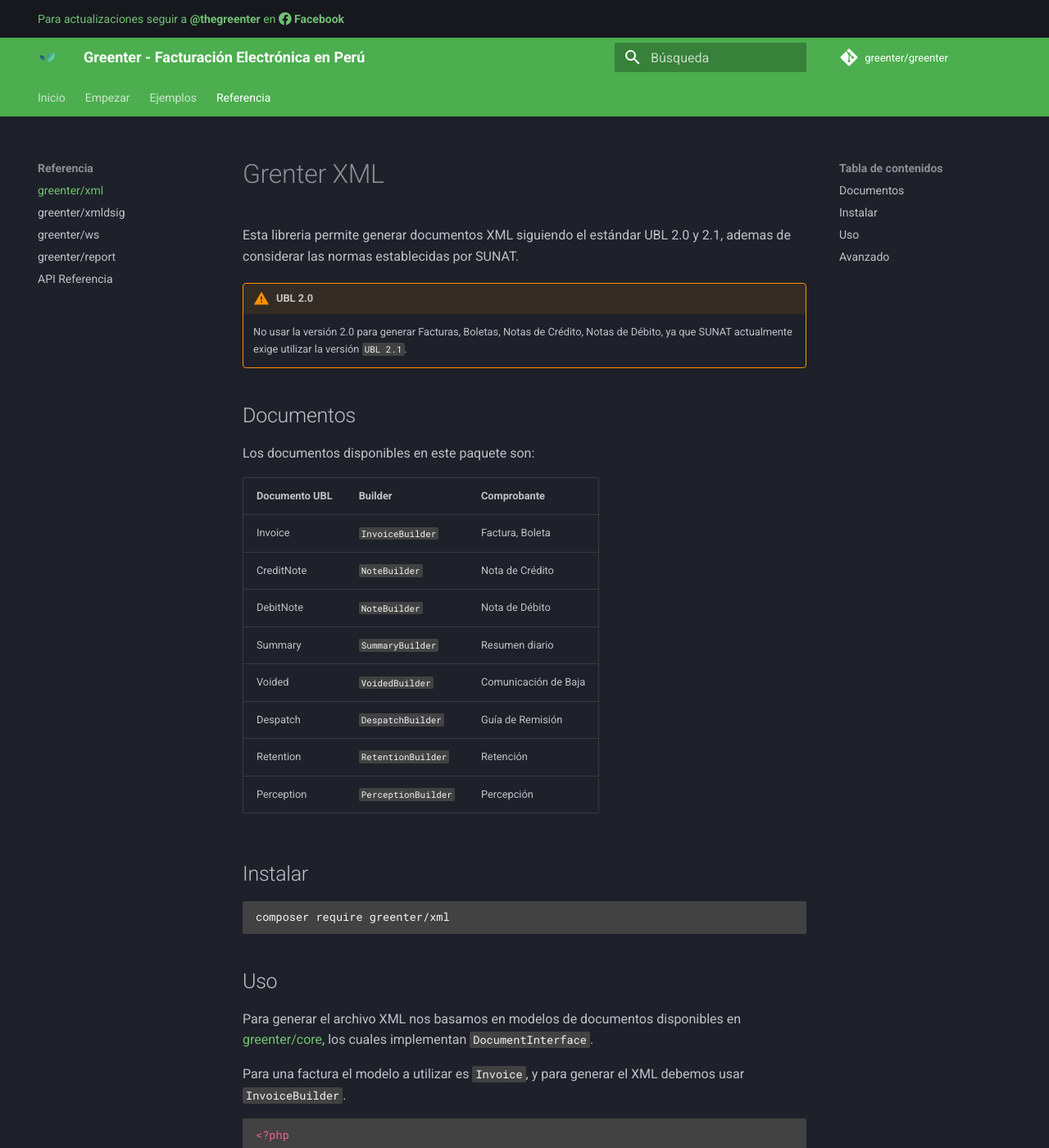
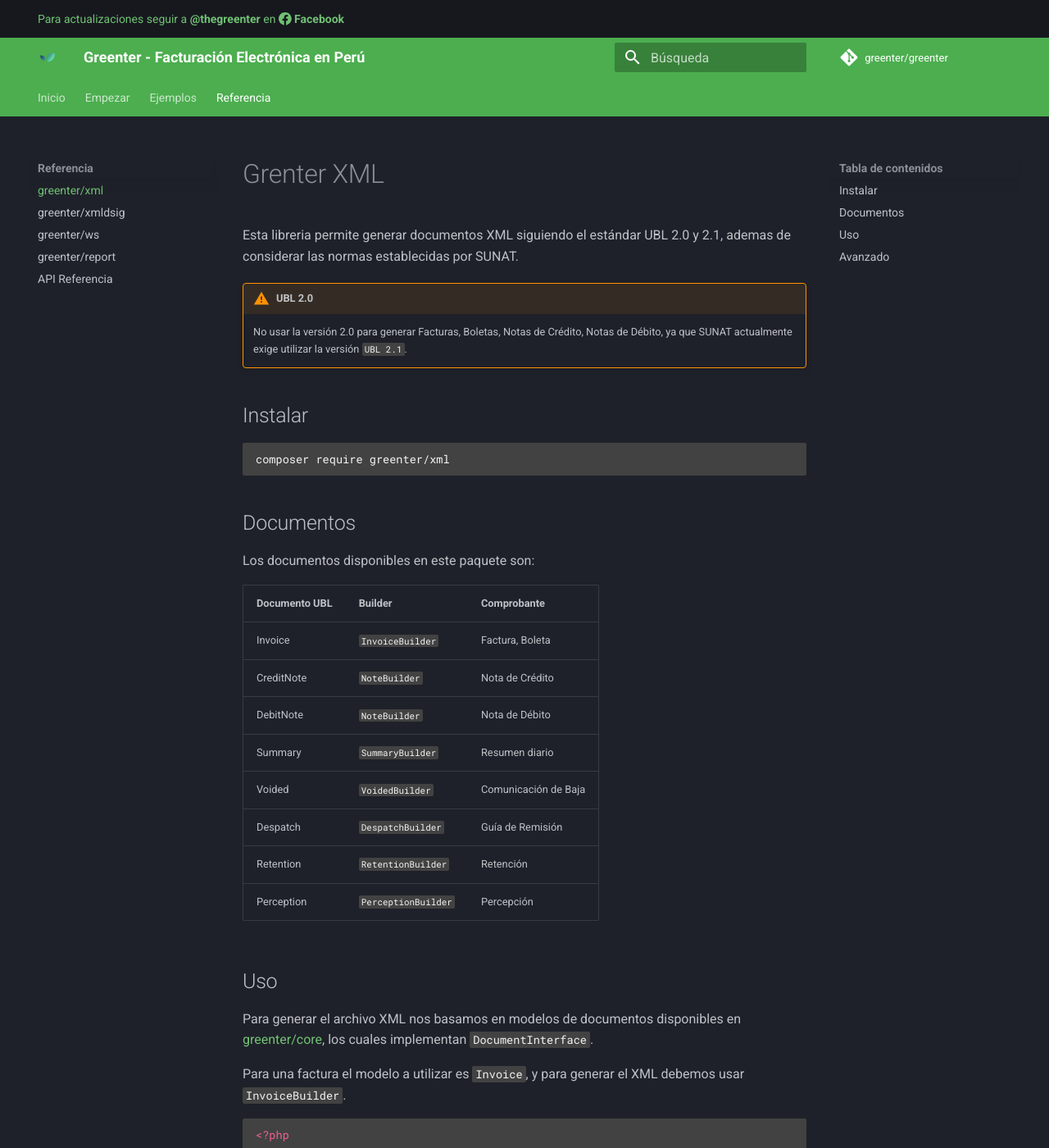
Before and after one commit to thegreenter/docs, an MkDocs documentation site: the page built from docs/packages/xml.md, in a window 1280 px wide and 1400 px high. Shown: the whole window at 82% size. Built offline with MkDocs 1.6.1 and Material for MkDocs 9.7.7, drawn with Linux system fonts in a browser that asks for light colours; some of the changed lines change nothing that is shown.

Commit message:
Move install section

````diff
--- a/docs/packages/xml.md
+++ b/docs/packages/xml.md
@@ -5,6 +5,11 @@
 !!! warning "UBL 2.0"
 
     No usar la versión 2.0 para generar Facturas, Boletas, Notas de Crédito, Notas de Débito, ya que SUNAT actualmente exige utilizar la versión `UBL 2.1`.
+
+## Instalar
+```sh
+composer require greenter/xml
+```
 
 ## Documentos
 Los documentos disponibles en este paquete son:
@@ -19,11 +24,6 @@
  Despatch     | `DespatchBuilder`   | Guía de Remisión     |
  Retention    | `RetentionBuilder`  | Retención            |
  Perception   | `PerceptionBuilder` | Percepción           |
-
-## Instalar
-```sh
-composer require greenter/xml
-```
 
 ## Uso
 
````
